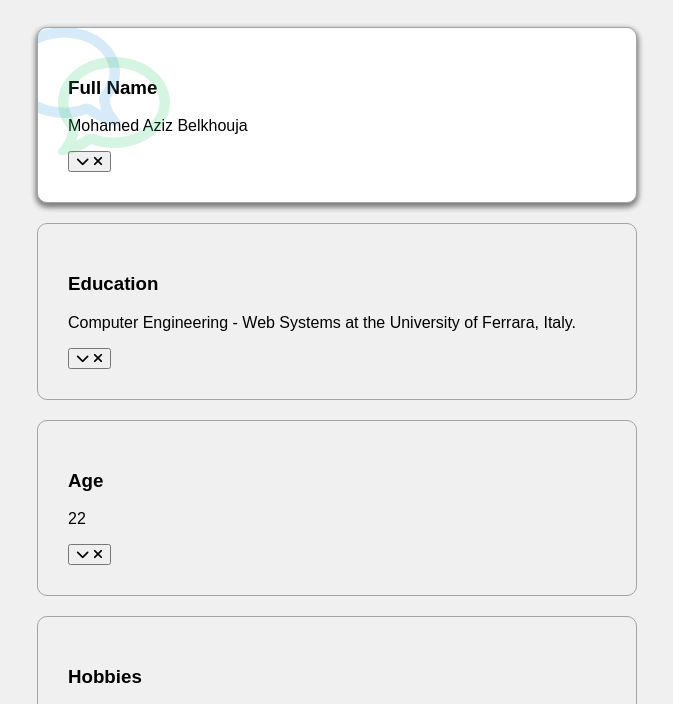
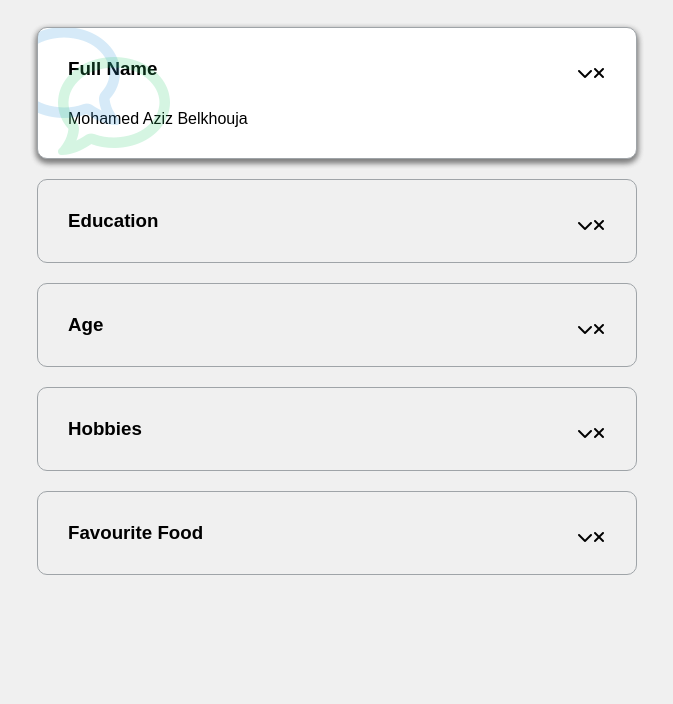
Before and after one commit to azizbelkhouja/MyFAQ, a plain HTML site: page index.html in a window 1280 px wide. Shown: the part 90-794 px from the top of the page, without its empty margins (303-976 px from the left). Drawn offline with Linux system fonts and the light colour scheme.

Commit message:
html fix

```diff
--- a/index.html
+++ b/index.html
@@ -17,7 +17,7 @@
             <p class="faq-text">
                 Mohamed Aziz Belkhouja
             </p>
-            <button>
+            <button class="faq-toggle">
                 <i class="fas fa-chevron-down"></i>
                 <i class="fas fa-times"></i>
             </button>
@@ -29,7 +29,7 @@
             <p class="faq-text">
                 Computer Engineering - Web Systems at the University of Ferrara, Italy.
             </p>
-            <button>
+            <button class="faq-toggle">
                 <i class="fas fa-chevron-down"></i>
                 <i class="fas fa-times"></i>
             </button>
@@ -41,7 +41,7 @@
             <p class="faq-text">
                 22
             </p>
-            <button>
+            <button class="faq-toggle">
                 <i class="fas fa-chevron-down"></i>
                 <i class="fas fa-times"></i>
             </button>
@@ -53,7 +53,7 @@
             <p class="faq-text">
                 Who cares !
             </p>
-            <button>
+            <button class="faq-toggle">
                 <i class="fas fa-chevron-down"></i>
                 <i class="fas fa-times"></i>
             </button>
@@ -65,7 +65,7 @@
             <p class="faq-text">
                 Anything Italian
             </p>
-            <button>
+            <button class="faq-toggle">
                 <i class="fas fa-chevron-down"></i>
                 <i class="fas fa-times"></i>
             </button>
--- a/style.css
+++ b/style.css
@@ -42,3 +42,28 @@ h1 {
     left: -30px;
     transform: rotateY(180deg);
 }
+.faq-title {
+    margin: 0 35px 0 0;
+}
+.faq-text {
+    display: none;
+    margin: 30px 0 0;
+}
+.faq.active .faq-text {
+    display: block;
+}
+.faq-toggle {
+    background-color: transparent;
+    border: 0;
+    cursor: pointer;
+    display: flex;
+    align-items: center;
+    justify-content: center;
+    font-size: 16px;
+    padding: 0;
+    position: absolute;
+    top: 30px;
+    right: 30px;
+    height: 30px;
+    width: 30px;
+}
```
